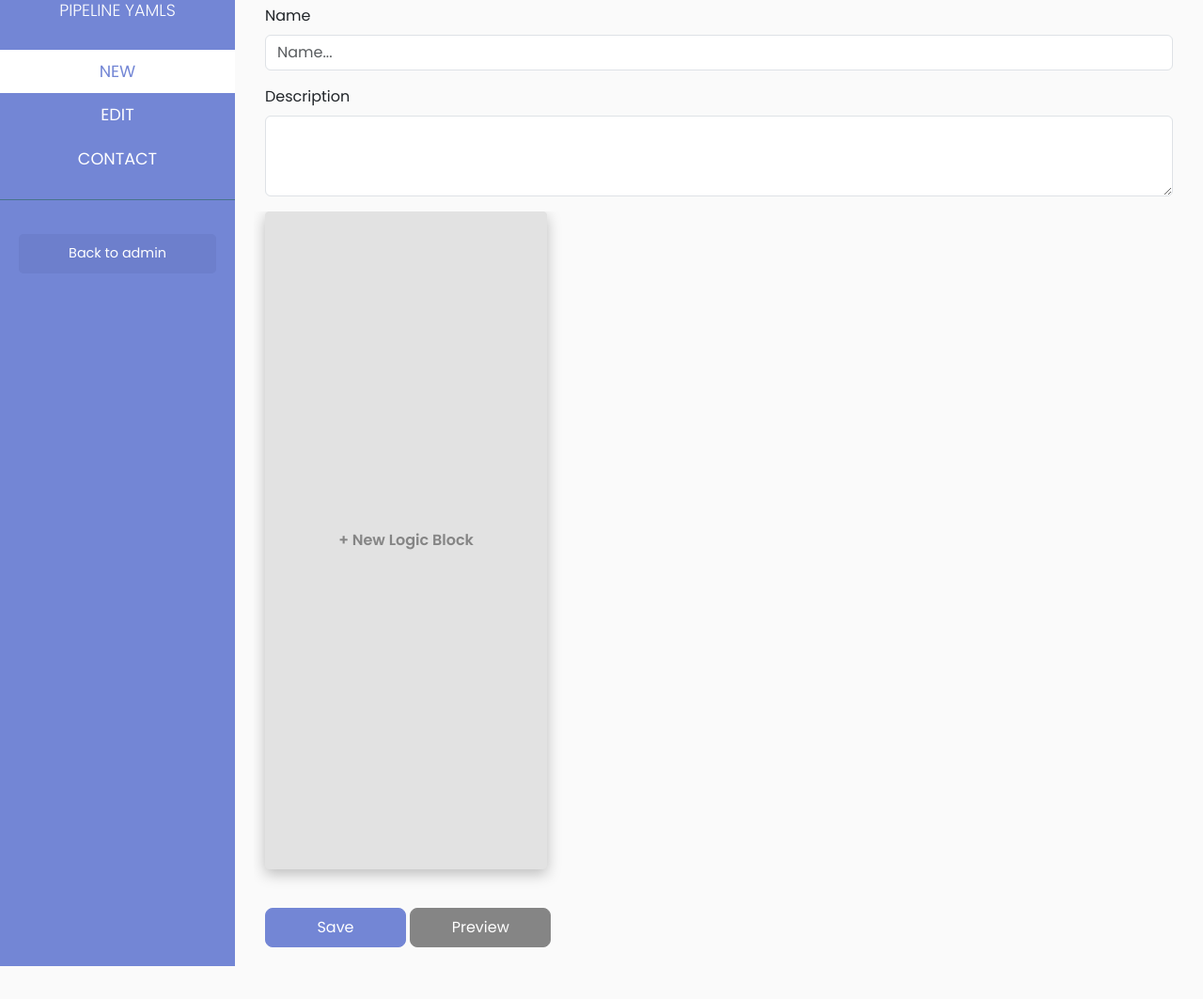
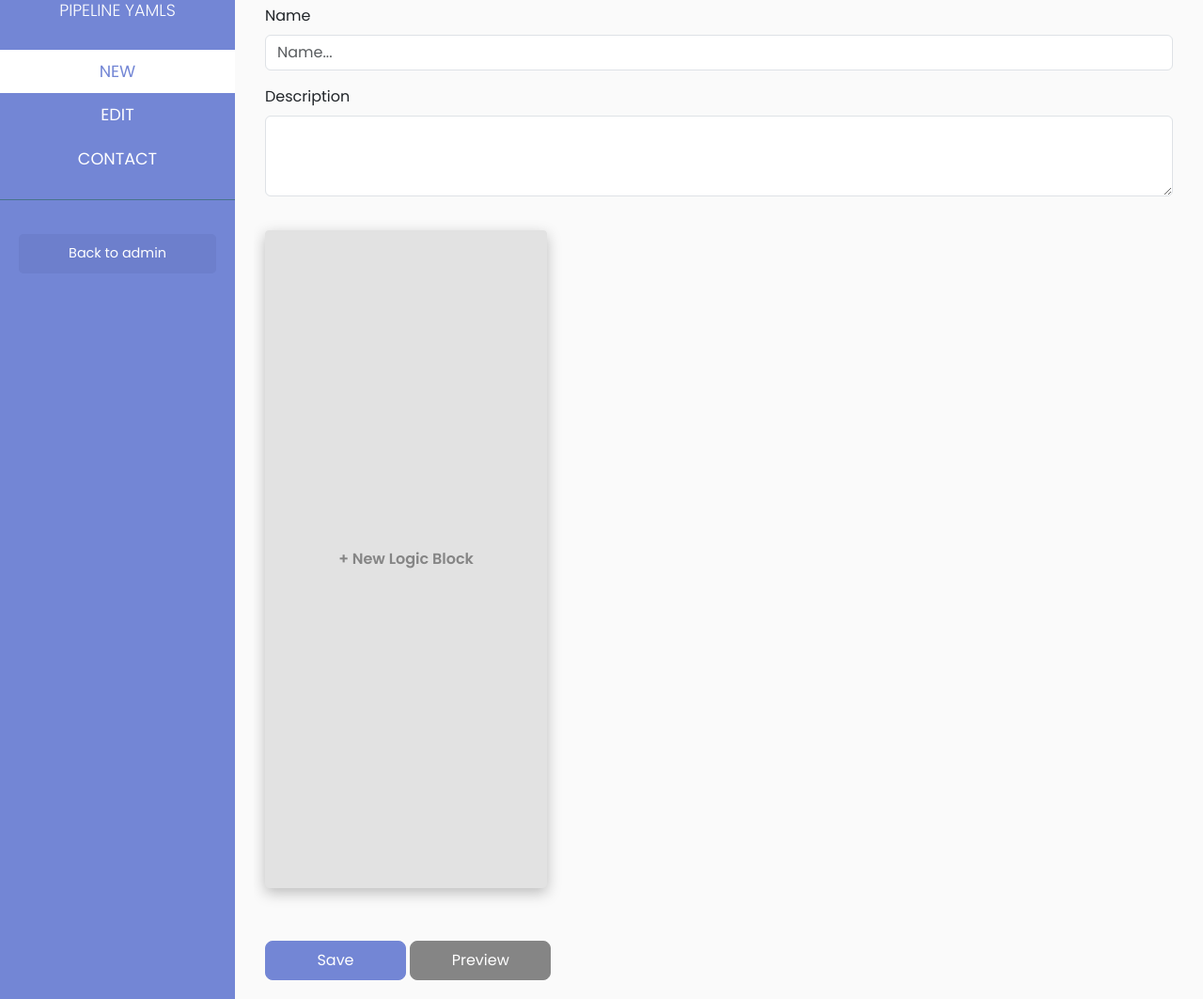
Before and after one commit to huifeidepangzi/GenericPipeline, a Django app: page /pipeline_configuration/add_pipeline/ in a window 1280 px wide. Shown: the part 123-1186 px from the top of the page at 94% size. Before the commit the page ends 1151 px from the top, so only its background shows below. Run offline with Django 5.2, Linux system fonts and the light colour scheme; the visitor is signed in with stand-in values (Sample User, id 1); data that the repository does not hold is empty; some libraries are stand-ins or nearby versions.

Commit message:
adjust swim lanes style

```diff
--- a/pipeline_configuration/static/css/drag_and_drop.css
+++ b/pipeline_configuration/static/css/drag_and_drop.css
@@ -67,7 +67,7 @@
 
   overflow-x: auto;
   overflow-y: hidden;
-  height: 725px;
+  height: 760px;
 }
 
 .heading {
@@ -102,6 +102,10 @@
   color: #7386D5; /* Change the text color to black when hovering */
   border-color: #7386D5;
   box-shadow: 0px 5px 15px #7386D5;
+}
+
+.swim-lane-wrapper {
+  margin-top: 20px;
 }
 
 .is-dragging {
@@ -154,6 +158,7 @@
   color: rgb(133, 133, 133);
   cursor: pointer; /* Change the cursor to a pointer */
   height: 700px;
+  margin-top: 20px;
   transition: color 0.8s ease, border-color 0.8s ease; /* Add a transition on the color property */
 }
 
@@ -236,6 +241,7 @@ textarea:hover {
 #add-pipeline-container {
   margin-right: auto;
   margin-left: 0;
+  max-width: 1600px;
 }
 
 #save-pipeline-button {
--- a/pipeline_configuration/static/js/swim_lane.js
+++ b/pipeline_configuration/static/js/swim_lane.js
@@ -1,6 +1,6 @@
 export function createNewSwimLane(columnName) {
     var newColumn = $('<div></div>')
-    .addClass('col-sm-3 swim-lane-wrapper')
+    .addClass('swim-lane-wrapper')
     .attr('draggable', 'true')
     .html(`
         <div class="swim-lane" value="${columnName}">
--- a/pipeline_configuration/templates/add_pipeline.html
+++ b/pipeline_configuration/templates/add_pipeline.html
@@ -11,7 +11,7 @@
 
 {% block content %}
 <div id="add-pipeline-container" class="container">
-  <form id="new-yaml-creation-form">
+  <form id="new-yaml-creation-form" class="drag-and-drop-form">
     <div class="row">
       <div class="mb-3">
         <label for="new-pipeline-name" class="form-label">Name</label>
@@ -26,7 +26,7 @@
     </div>
     <div class="row">
       <div id="add-pipeline-lanes-section" class="mb-3 lanes">
-        <div class="col-sm-3">
+        <div>
           <div class="centered-text" id="add-new-column-button" data-bs-toggle="modal" data-bs-target="#add-new-column">+ New Logic Block</div>
         </div>
       </div>
--- a/pipeline_configuration/templates/edit_pipeline.html
+++ b/pipeline_configuration/templates/edit_pipeline.html
@@ -23,7 +23,7 @@
 <br />
 
 <div id="edit-pipeline-container" class="container">
-  <form id="edit-yaml-form">
+  <form id="edit-yaml-form" class="drag-and-drop-form">
     <div class="row">
       <div class="mb-3">
         <label for="new-pipeline-name" class="form-label">Name</label>
@@ -38,7 +38,7 @@
     </div>
     <div class="row">
       <div id="add-pipeline-lanes-section" class="mb-3 lanes">
-        <div class="col-sm-3">
+        <div>
           <div class="centered-text" id="add-new-column-button" data-bs-toggle="modal" data-bs-target="#add-new-column">+ New Logic Block</div>
         </div>
       </div>
```
